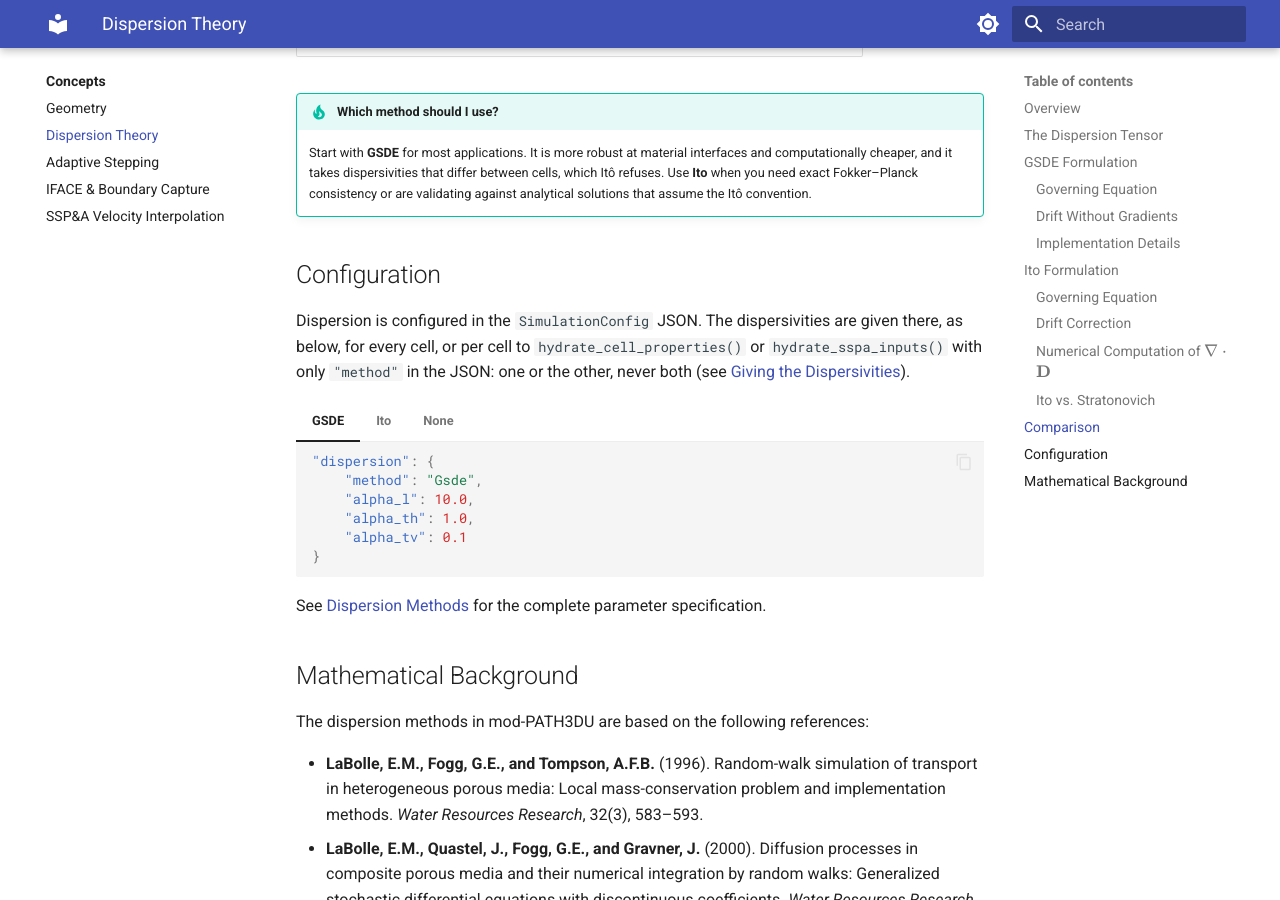
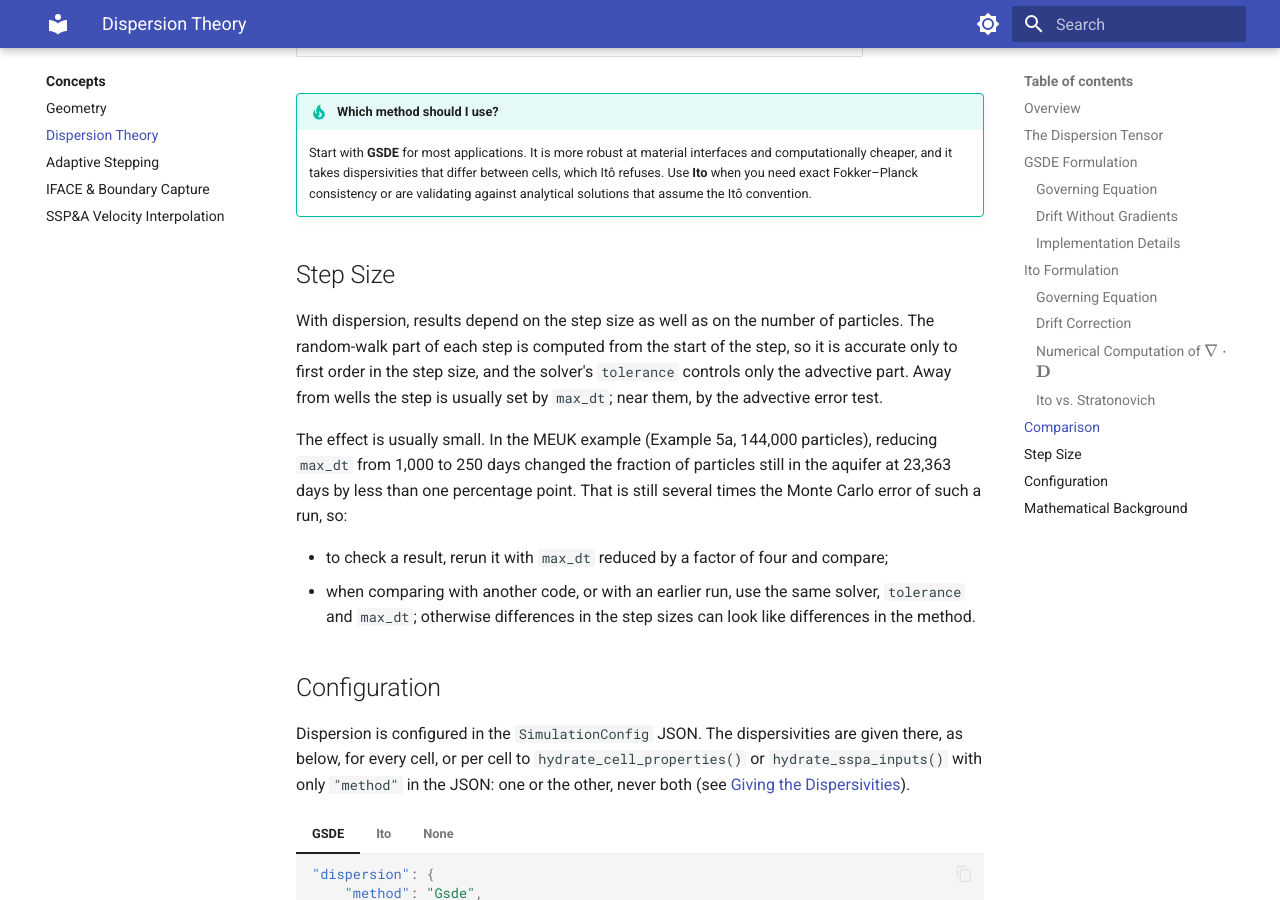
Before and after one commit to sspa-inc/mp3du-rs-docs, an MkDocs documentation site: the page built from docs/concepts/dispersion-theory.md, in a window 1280 px wide and 900 px high, scrolled down 4711 px. Built offline with MkDocs 1.6.1 and Material for MkDocs 9.7.7, drawn with Linux system fonts in a browser that asks for light colours.

Commit message:
Docs: with dispersion, results depend somewhat on the step size
New section "Step Size" in concepts/dispersion-theory.md. The
random-walk part of a step is first-order accurate and the solver's
tolerance controls only the advective part, so results with dispersion
depend on max_dt. In Example 5a (144,000 particles), reducing max_dt
from 1,000 to 250 days changed the fraction still in the aquifer at
23,363 days by less than one percentage point, several times the Monte
Carlo error. The section advises checking a result at a quarter of
max_dt, and comparing codes only at identical step settings.

Co-Authored-By: Claude Opus 5.5 <noreply@anthropic.com>

```diff
--- a/docs/concepts/dispersion-theory.md
+++ b/docs/concepts/dispersion-theory.md
@@ -128,6 +128,15 @@ mod-PATH3DU uses the **Itô convention** because it pairs naturally with the exp
 !!! tip "Which method should I use?"
     Start with **GSDE** for most applications. It is more robust at material interfaces and computationally cheaper, and it takes dispersivities that differ between cells, which Itô refuses. Use **Ito** when you need exact Fokker–Planck consistency or are validating against analytical solutions that assume the Itô convention.
 
+## Step Size
+
+With dispersion, results depend on the step size as well as on the number of particles. The random-walk part of each step is computed from the start of the step, so it is accurate only to first order in the step size, and the solver's `tolerance` controls only the advective part. Away from wells the step is usually set by `max_dt`; near them, by the advective error test.
+
+The effect is usually small. In the MEUK example (Example 5a, 144,000 particles), reducing `max_dt` from 1,000 to 250 days changed the fraction of particles still in the aquifer at 23,363 days by less than one percentage point. That is still several times the Monte Carlo error of such a run, so:
+
+- to check a result, rerun it with `max_dt` reduced by a factor of four and compare;
+- when comparing with another code, or with an earlier run, use the same solver, `tolerance` and `max_dt`; otherwise differences in the step sizes can look like differences in the method.
+
 ## Configuration
 
 Dispersion is configured in the `SimulationConfig` JSON. The dispersivities are given there, as below, for every cell, or per cell to `hydrate_cell_properties()` or `hydrate_sspa_inputs()` with only `"method"` in the JSON: one or the other, never both (see [Giving the Dispersivities](../reference/dispersion-methods.md#giving-the-dispersivities)).
```
